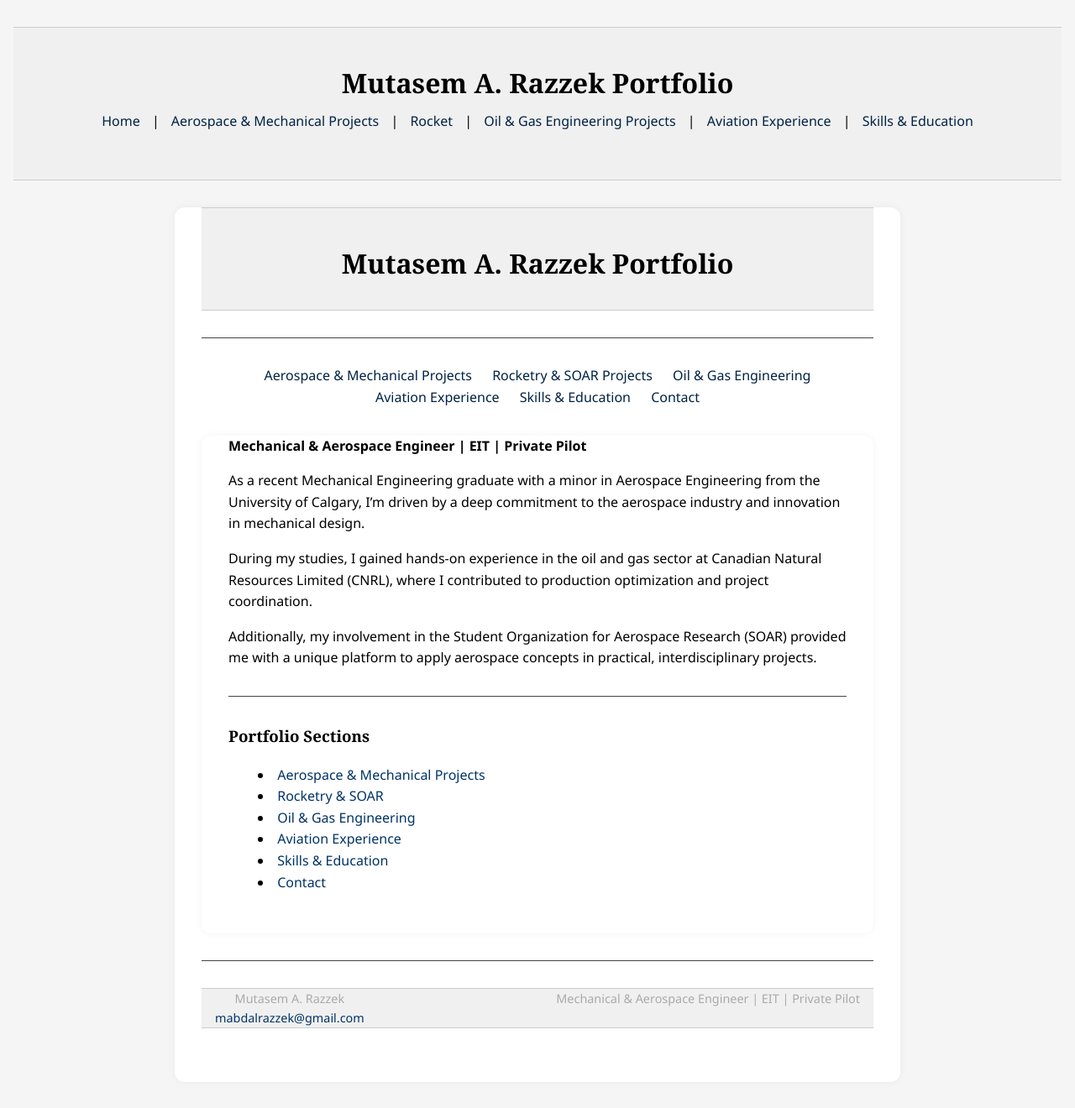
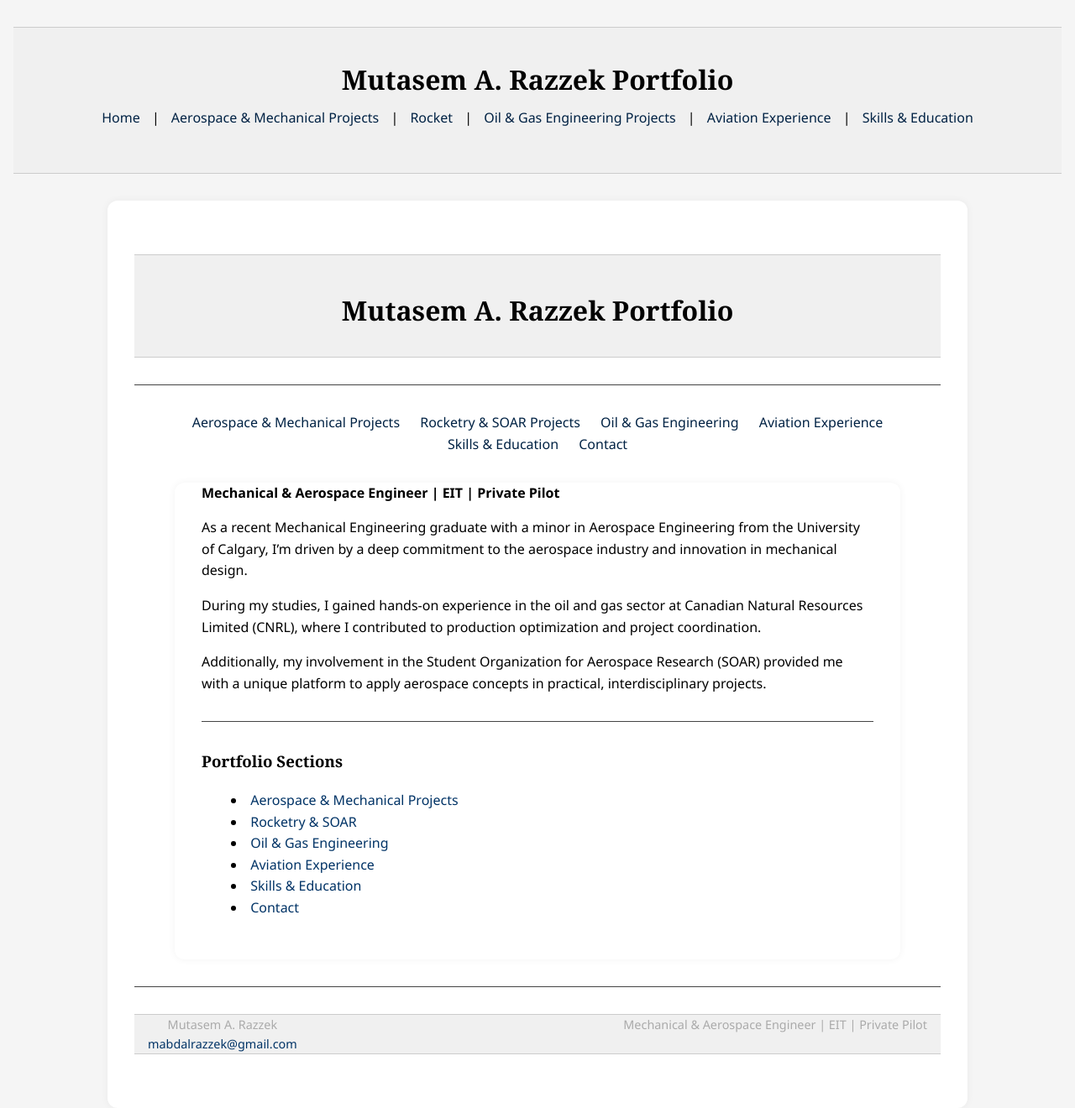
Before and after one commit to MutasemRazz/new-portfolio, a Jekyll site: the page built from index.md, in a window 1280 px wide. Shown: the whole page at 84% size. Built offline with Jekyll 4.4.1, drawn with Linux system fonts in a browser that asks for light colours; before the commit the page ends 1289 px from its top, so only the background shows below that.

Commit message:
Fix alignment, colors, and section formatting

```diff
--- a/_layouts/default.html
+++ b/_layouts/default.html
@@ -6,8 +6,8 @@
   <link rel="stylesheet" href="/new-portfolio/assets/css/style.css">
 </head>
 <body>
-  <header>
-    <h1>Mutasem A. Razzek Portfolio</h1>
+  <header style="text-align: center; padding: 20px;">
+    <h1 style="color: black;">Mutasem A. Razzek Portfolio</h1>
     <nav>
       <a href="/new-portfolio/index.html">Home</a> |
       <a href="/new-portfolio/aerospace-mechanical.html">Aerospace & Mechanical Projects</a> |
@@ -18,7 +18,7 @@
     </nav>
   </header>
 
-  <main>
+  <main class="page__content">
     {{ content }}
   </main>
 </body>
--- a/assets/css/style.css
+++ b/assets/css/style.css
@@ -18,15 +18,23 @@ body {
 }
 
 /* Typography */
-h1, h2, h3, h4, h5 {
+h1 {
+  font-family: 'Georgia', serif;
+  color: black;
+  margin-top: 1.2em;
+  text-align: center;
+}
+
+h2, h3, h4, h5 {
   font-family: 'Georgia', serif;
   color: #003366; /* Dark blue for section titles */
   margin-top: 1.2em;
+  text-align: left;
 }
 
 /* Links */
 a {
-  color: #003366; /* Dark blue for links */
+  color: #003366;
   text-decoration: none;
 }
 a:hover {
@@ -43,13 +51,13 @@ main {
   background-color: #ffffff;
   border-radius: 12px;
   box-shadow: 0 0 10px rgba(0, 0, 0, 0.05);
-  text-align: center;
+  text-align: left;
 }
 
 /* Header & Footer */
 header,
 footer {
-  background-color: #f0f0f0; /* Same light gray */
+  background-color: #f0f0f0;
   color: #000;
   padding: 1.5rem 1rem;
   text-align: center;
@@ -72,11 +80,18 @@ nav a {
   display: inline-block;
 }
 
-/* Section Links */
+/* Section Lists */
 .portfolio-section ul {
   list-style-position: inside;
   padding-left: 0;
-  text-align: center;
+  text-align: left;
+}
+
+/* One separator line */
+hr {
+  border: none;
+  border-top: 1px solid #ccc;
+  margin: 2rem 0;
 }
 
 /* Images/Videos */
@@ -87,7 +102,7 @@ img, iframe, video {
   height: auto;
 }
 
-/* Hide GitHub banner */
+/* Hide GitHub Pages banner */
 header .view,
 header p:first-of-type {
   display: none !important;
```
